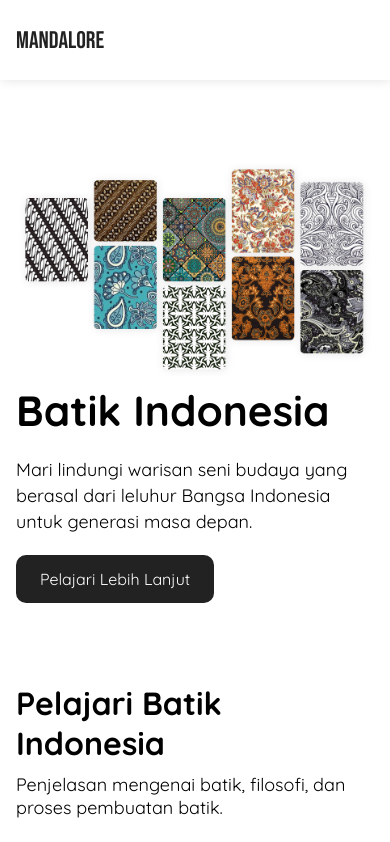
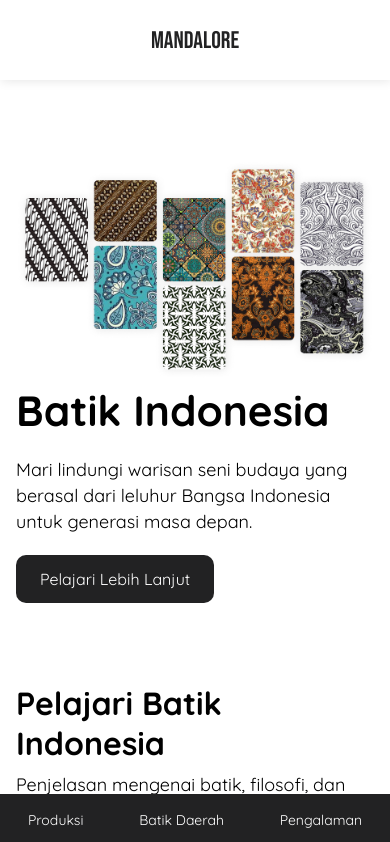
Before and after one commit to Gamalliel19/Mandalore-Batik, a JavaScript app: page / in a window 390 px wide. Shown: the top 842 px of the page. Built offline with nearby package versions, Linux system fonts and the light colour scheme; the HTML template or start-up script is replaced by a standard one.

Commit message:
adding responsive

```diff
--- /dev/null
+++ b/src/components/MobileMenu.js
@@ -0,0 +1,21 @@
+const MobileMenu = () => {
+    return (
+        <div className="mobile-menu">
+            <nav>
+                <ul>
+                    <li>
+                        <a href="/">Produksi</a>
+                    </li>
+                    <li>
+                        <a href="/">Batik Daerah</a>
+                    </li>
+                    <li>
+                        <a href="/">Pengalaman</a>
+                    </li>
+                </ul>
+            </nav>
+        </div>
+     );
+}
+
+export default MobileMenu;
--- a/src/index.css
+++ b/src/index.css
@@ -224,6 +224,28 @@ footer{
   margin: 0 15px 0 0;
 }
 
+/* MOBILE MENU */
+.mobile-menu{
+  background-color: #222223;
+  display: none;
+  padding: 15px 0;
+  position: fixed;
+  bottom: 0;
+  left: 0;
+  width: 100%;
+}
+.mobile-menu nav ul{
+  display: flex;
+  align-items: center;
+  justify-content: space-around;
+  list-style-type: none;
+}
+.mobile-menu nav ul li a{
+  text-decoration: none;
+  color: #fff;
+  font-size: 14px;
+}
+
 @media screen and (max-width: 1080px) {
   /* CONTAINER */
   .header-container, .footer-container, .container{
@@ -232,6 +254,9 @@ footer{
   /* HEADER */
   header nav ul, .phonenumber{
     display: none;
+  }
+  header .header-container {
+    justify-content: center;
   }
   .hero{
     flex-direction: column-reverse;
@@ -280,4 +305,9 @@ footer{
   .footer-container .top{
     flex-direction: column;
   }
+
+  /* MOBILE MENU */
+  .mobile-menu{
+    display: block;
+  }
 }
--- a/src/pages/LandingPage.js
+++ b/src/pages/LandingPage.js
@@ -1,6 +1,7 @@
 import Footer from "../components/Footer"
 import Header from "../components/Header"
 import HomeContent from "../components/HomeContent"
+import MobileMenu from "../components/MobileMenu"
 
 const LandingPage = () => {
     return (
@@ -8,6 +9,7 @@ const LandingPage = () => {
             <Header />
             <HomeContent />
             <Footer />
+            <MobileMenu />
         </div>
      );
 }
```
Also changed, not shown: src/pages/AboutBatik.js (added), src/pages/FilosofiBatik.js (added), src/pages/ProsesPembuatan.js (added).
